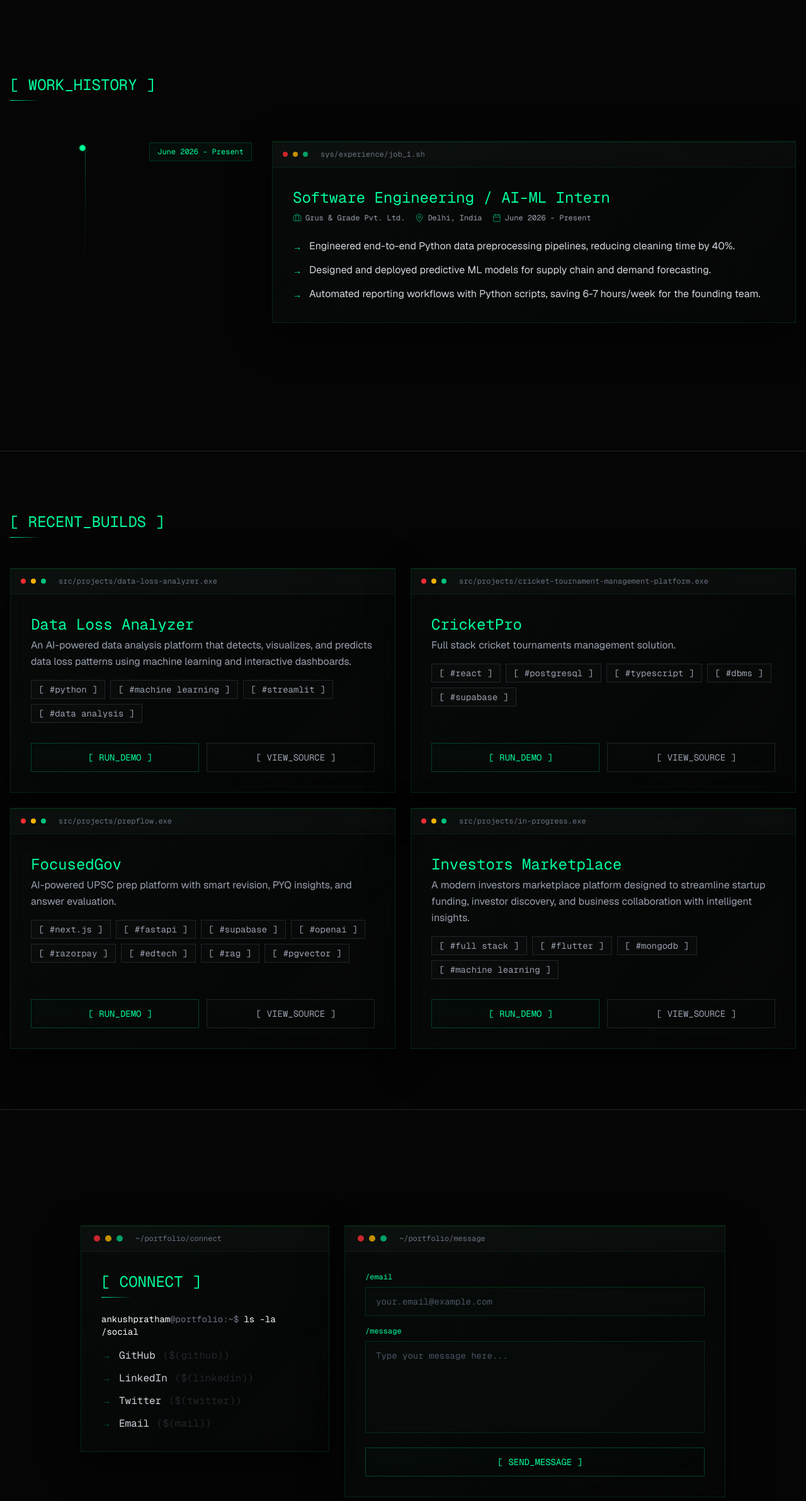
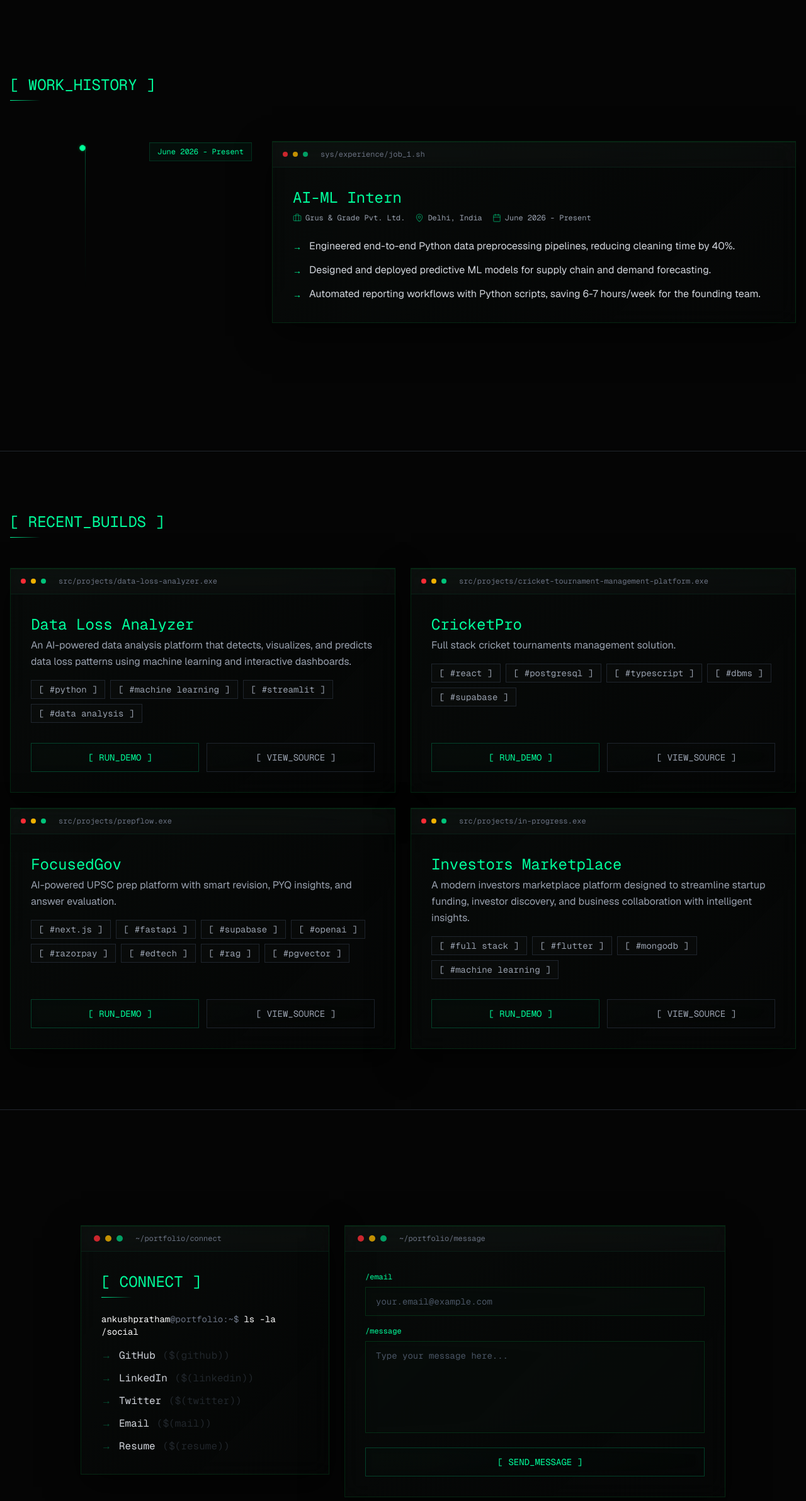
Before and after one commit to Ap17-dl/Portfolio-Website, a Next.js app: page / in a window 1280 px wide. Shown: the part 949-3333 px from the top of the page at 63% size. Built offline with nearby package versions, Linux system fonts and the light colour scheme; no server answers.

Commit message:
add: resume to contact box

```diff
--- a/components/contact.tsx
+++ b/components/contact.tsx
@@ -56,6 +56,7 @@ export function Contact() {
     { name: 'LinkedIn', url: 'https://www.linkedin.com/in/ankush-pratham/', icon: '$(linkedin)' },
     { name: 'Twitter', url: 'https://x.com/ankush_pratham3', icon: '$(twitter)' },
     { name: 'Email', url: 'mailto:ankush170306@gmail.com', icon: '$(mail)' },
+    { name: 'Resume', url: '/resume.pdf', icon: '$(resume)' },
   ];
 
   return (
@@ -99,6 +100,8 @@ export function Contact() {
                     <a
                       key={link.name}
                       href={link.url}
+                      target="_blank"
+                      rel="noopener noreferrer"
                       className="group flex items-center gap-3 font-mono text-base text-gray-300 hover:text-green-400 transition-colors duration-200"
                     >
                       <span className="text-green-400/30">→</span>
--- a/components/experience.tsx
+++ b/components/experience.tsx
@@ -5,7 +5,7 @@ import { Calendar, MapPin, Briefcase } from 'lucide-react';
 const experiences = [
   {
     id: 1,
-    role: 'Software Engineering / AI-ML Intern',
+    role: 'AI-ML Intern',
     company: 'Grus & Grade Pvt. Ltd.',
     location: 'Delhi, India',
     duration: 'June 2026 - Present',
```
Also changed, not shown: next-env.d.ts, 1 other file (tests, documents, lock files or other folders).
